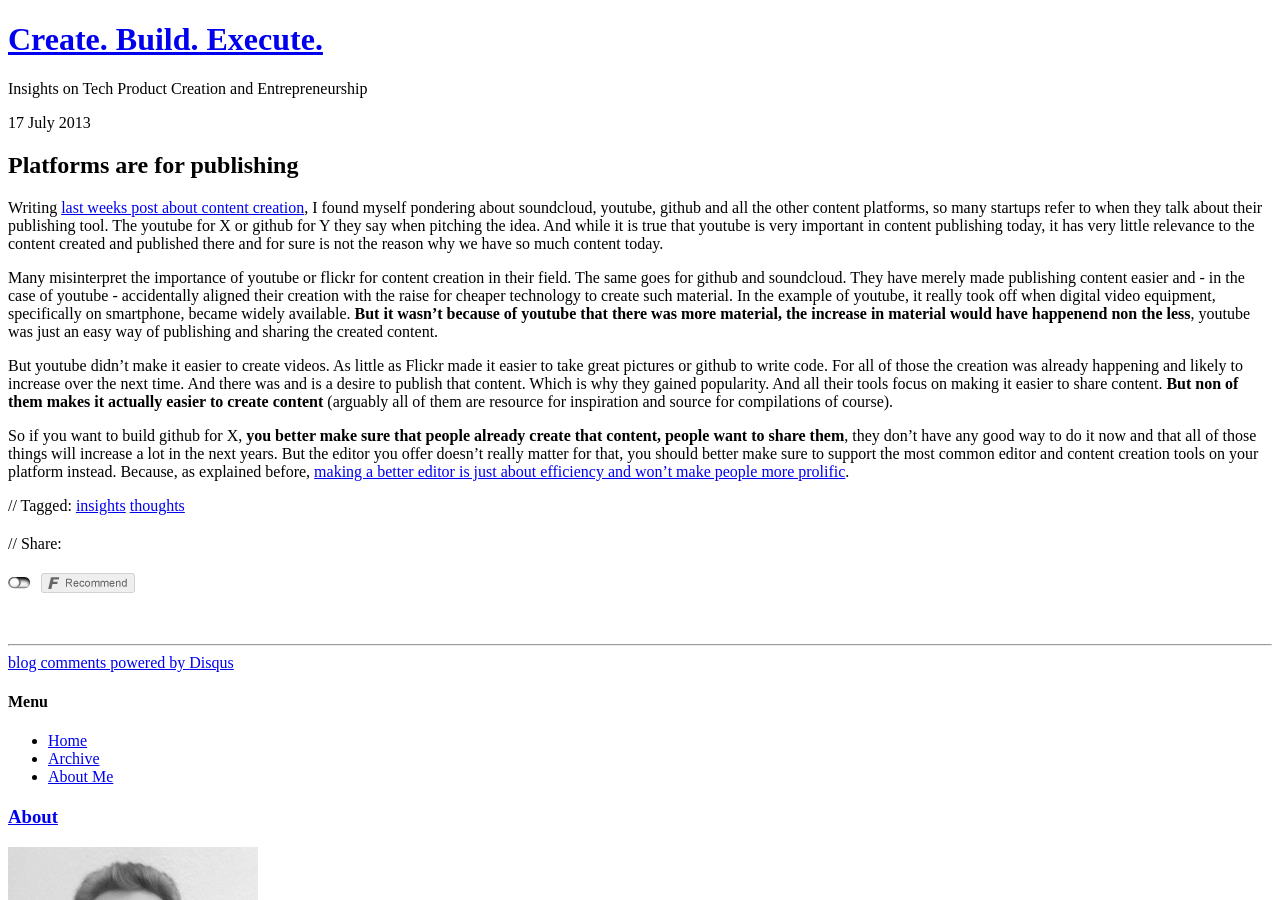
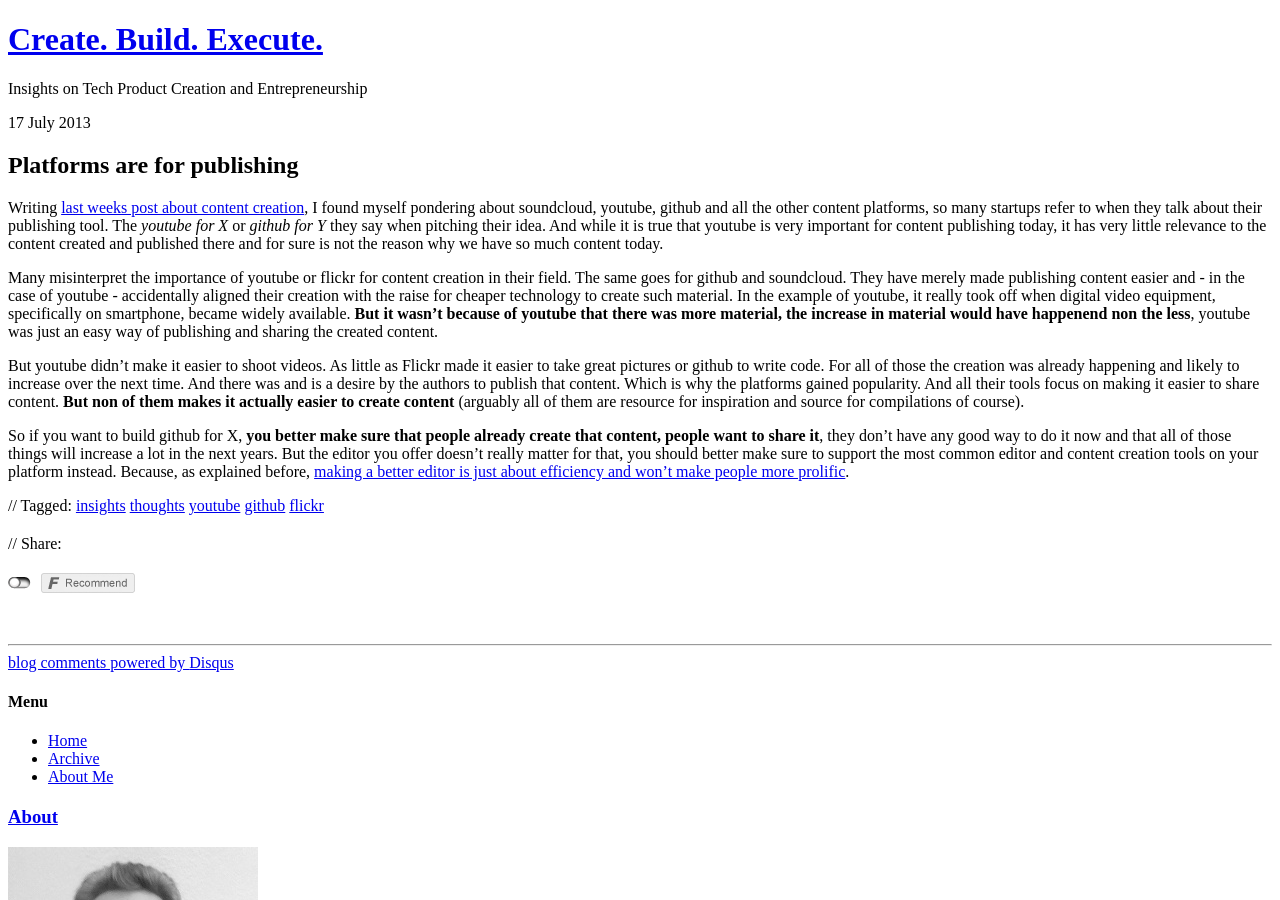
Before and after one commit to gnunicorn/blog, a Jekyll site: the page built from _posts/2013-07-17-platforms-are-for-publishing.md, in a window 1280 px wide and 900 px high. Built offline with Jekyll 4.4.1, drawn with Linux system fonts in a browser that asks for light colours; nearby versions of some CDN libraries; comment, search, counter and statistics services are not loaded.

Commit message:
copyedits

```diff
--- a/_posts/2013-07-17-platforms-are-for-publishing.md
+++ b/_posts/2013-07-17-platforms-are-for-publishing.md
@@ -1,16 +1,27 @@
 ---
+categories:
+  - post
+published: true
 layout: post
-title: "Platforms are for publishing"
-description: "Writing [last weeks post about content creation](/2013/07/11/content-creation-isnt-about-the-tool), I found myself pondering about soundcloud, youtube, github and all the other content platforms, so many startups refer to when they talk about their publishing tool. The youtube for X or github for Y they say when pitching the idea. And while it is true that youtube is very important in content publishing today, it has very little relevance to the content created and published there and for sure is not the reason why we have so much content today."
-category:
-tags: ["insights", "thoughts"]
+order: 0
+item: item1
+title: Platforms are for publishing
+description: "Writing [last weeks post about content creation](/2013/07/11/content-creation-isnt-about-the-tool), I found myself pondering about soundcloud, youtube, github and all the other content platforms, so many startups refer to when they talk about their publishing tool. The _youtube for X_ or _github for Y_ they say when pitching their idea. And while it is true that youtube is very important for content publishing today, it has very little relevance to the content created and published there and for sure is not the reason why we have so much content today.not the reason why we have so much content today."
+category: null
+tags:
+  - insights
+  - thoughts
+  - youtube
+  - github
+  - flickr
 ---
+
 {% include JB/setup %}
 
-Writing [last weeks post about content creation](/2013/07/11/content-creation-isnt-about-the-tool), I found myself pondering about soundcloud, youtube, github and all the other content platforms, so many startups refer to when they talk about their publishing tool. The youtube for X or github for Y they say when pitching the idea. And while it is true that youtube is very important in content publishing today, it has very little relevance to the content created and published there and for sure is not the reason why we have so much content today.
+Writing [last weeks post about content creation](/2013/07/11/content-creation-isnt-about-the-tool), I found myself pondering about soundcloud, youtube, github and all the other content platforms, so many startups refer to when they talk about their publishing tool. The _youtube for X_ or _github for Y_ they say when pitching their idea. And while it is true that youtube is very important for content publishing today, it has very little relevance to the content created and published there and for sure is not the reason why we have so much content today.
 
 Many misinterpret the importance of youtube or flickr for content creation in their field. The same goes for github and soundcloud. They have merely made publishing content easier and - in the case of youtube - accidentally aligned their creation with the raise for cheaper technology to create such material. In the example of youtube, it really took off when digital video equipment, specifically on smartphone, became widely available. **But it wasn't because of youtube that there was more material, the increase in material would have happenend non the less**, youtube was just an easy way of publishing and sharing the created content.
 
-But youtube didn't make it easier to create videos. As little as Flickr made it easier to take great pictures or github to write code. For all of those the creation was already happening and likely to increase over the next time. And there was and is a desire to publish that content. Which is why they gained popularity. And all their tools focus on making it easier to share content. **But non of them makes it actually easier to create content** (arguably all of them are resource for inspiration and source for compilations of course).
+But youtube didn't make it easier to shoot videos. As little as Flickr made it easier to take great pictures or github to write code. For all of those the creation was already happening and likely to increase over the next time. And there was and is a desire by the authors to publish that content. Which is why the platforms gained popularity. And all their tools focus on making it easier to share content. **But non of them makes it actually easier to create content** (arguably all of them are resource for inspiration and source for compilations of course).
 
-So if you want to build github for X, **you better make sure that people already create that content, people want to share them**, they don't have any good way to do it now and that all of those things will increase a lot in the next years. But the editor you offer doesn't really matter for that, you should better make sure to support the most common editor and content creation tools on your platform instead. Because, as explained before, [making a better editor is just about efficiency and won't make people more prolific](/2013/07/11/content-creation-isnt-about-the-tool).
+So if you want to build github for X, **you better make sure that people already create that content, people want to share it**, they don't have any good way to do it now and that all of those things will increase a lot in the next years. But the editor you offer doesn't really matter for that, you should better make sure to support the most common editor and content creation tools on your platform instead. Because, as explained before, [making a better editor is just about efficiency and won't make people more prolific](/2013/07/11/content-creation-isnt-about-the-tool).
```
